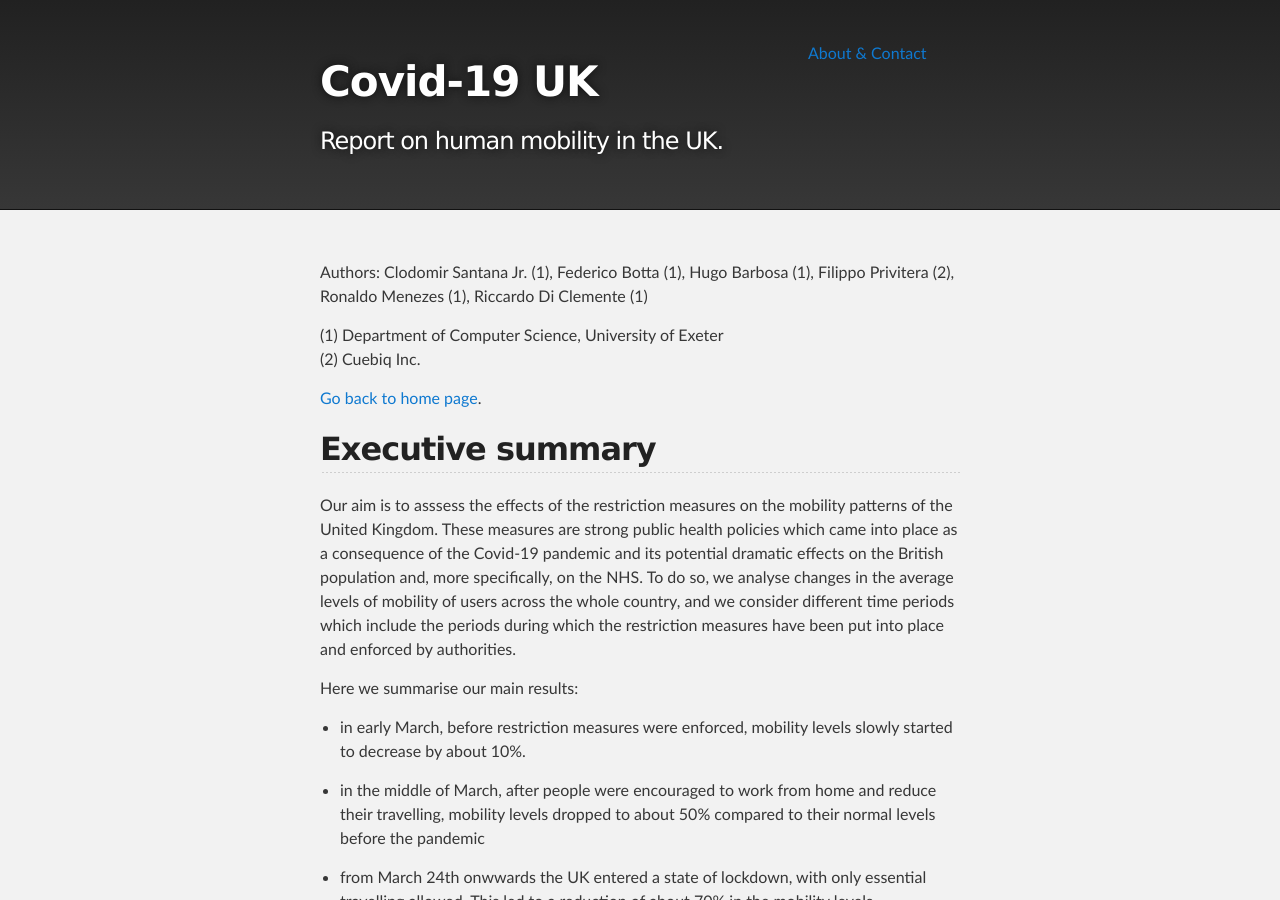
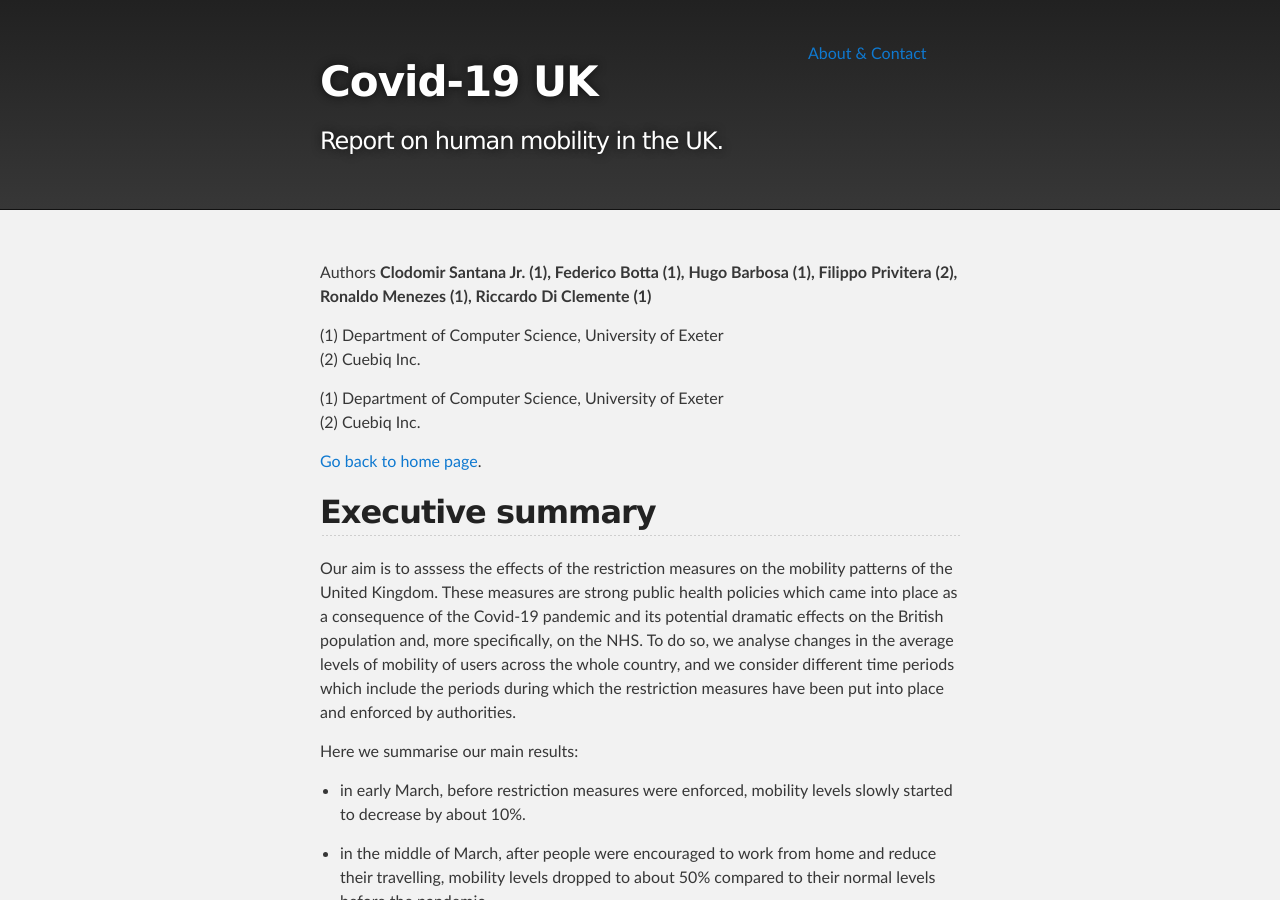
Before and after one commit to COVID19-UK-Mobility/COVID19-UK-Mobility.github.io, a Jekyll site: the page built from First-report.md, in a window 1280 px wide and 900 px high. Built offline with Jekyll 4.4.1, drawn with Linux system fonts in a browser that asks for light colours; our own code applies the rules of GitHub Pages for plain Markdown files.

Commit message:
Update First-report.md

```diff
--- a/First-report.md
+++ b/First-report.md
@@ -1,6 +1,9 @@
+Authors
+**Clodomir Santana Jr. (1), Federico Botta (1), Hugo Barbosa (1), Filippo Privitera (2), Ronaldo Menezes (1), Riccardo Di Clemente (1)**
 
-Authors:
-Clodomir Santana Jr. (1), Federico Botta (1), Hugo Barbosa (1), Filippo Privitera (2), Ronaldo Menezes (1), Riccardo Di Clemente (1)
+(1) Department of Computer Science, University of Exeter
+<br>
+(2) Cuebiq Inc.
 
 (1) Department of Computer Science, University of Exeter
 <br>
```
